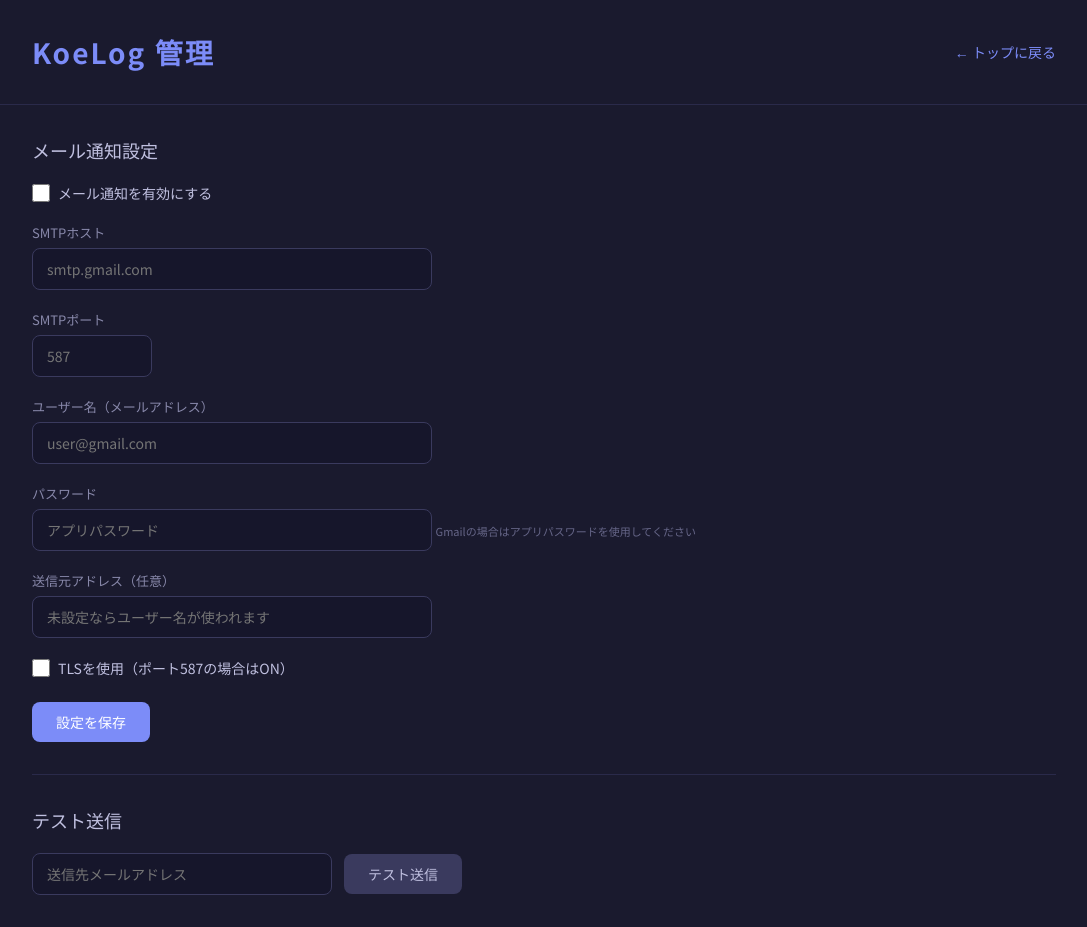
After one commit to sigmax75/koelog, a FastAPI app: template templates/admin.html in a window 1280 px wide. The commit adds this page. Shown: the whole page, without its empty margins (96-1183 px from the left). Run offline with FastAPI, Linux system fonts and the light colour scheme; the template is opened without the code that fills it, so the values that code supplies are empty.

Commit message:
feat: メール通知+管理画面+QA改善
- メール通知機能追加（完了時にSMTPで通知）
- 管理画面（/admin）でSMTP設定をブラウザから変更可能
- テストメール送信機能
- settings.jsonに設定永続化（.gitignore対象）
- 処理中ジョブの削除防止（サーバー側チェック）
- Semaphore同時実行制御（CPU保護）
- アップロードプログレスバー（XHR）
- 結果プレビューモーダル
- 処理時間表示（経過/所要）
- ファイルサイズ表示

Co-Authored-By: Claude Opus 4.6 (1M context) <noreply@anthropic.com>

```diff
--- a/app.py
+++ b/app.py
@@ -3,15 +3,51 @@
 import os
 import uuid
 import threading
+import smtplib
+from email.mime.text import MIMEText
+from email.mime.multipart import MIMEMultipart
 from datetime import datetime
 
-from fastapi import FastAPI, UploadFile, File, Request, HTTPException
+from fastapi import FastAPI, UploadFile, File, Form, Request, HTTPException
 from fastapi.responses import HTMLResponse, RedirectResponse, FileResponse, JSONResponse
 from fastapi.templating import Jinja2Templates
 
 from faster_whisper import WhisperModel
 
+import json
+
 import config
+
+# --- 設定ファイル ---
+SETTINGS_FILE = os.path.join(os.path.dirname(__file__), "settings.json")
+
+
+def load_settings():
+    """settings.jsonから設定を読み込む。なければconfig.pyのデフォルト値"""
+    defaults = {
+        "smtp_host": config.SMTP_HOST,
+        "smtp_port": config.SMTP_PORT,
+        "smtp_user": config.SMTP_USER,
+        "smtp_password": config.SMTP_PASSWORD,
+        "smtp_from": config.SMTP_FROM,
+        "smtp_use_tls": config.SMTP_USE_TLS,
+        "mail_enabled": config.MAIL_ENABLED,
+    }
+    if os.path.exists(SETTINGS_FILE):
+        try:
+            with open(SETTINGS_FILE, "r", encoding="utf-8") as f:
+                saved = json.load(f)
+            defaults.update(saved)
+        except Exception:
+            pass
+    return defaults
+
+
+def save_settings(data: dict):
+    """settings.jsonに設定を保存"""
+    with open(SETTINGS_FILE, "w", encoding="utf-8") as f:
+        json.dump(data, f, ensure_ascii=False, indent=2)
+
 
 # --- ディレクトリ作成 ---
 os.makedirs(config.UPLOAD_DIR, exist_ok=True)
@@ -39,6 +75,55 @@ def format_timestamp(seconds: float) -> str:
     m = int((seconds % 3600) // 60)
     s = int(seconds % 60)
     return f"{h:02d}:{m:02d}:{s:02d}"
+
+
+def send_notification(to_email: str, job: dict):
+    """完了通知メールを送信"""
+    settings = load_settings()
+    if not settings.get("mail_enabled") or not to_email:
+        return
+    try:
+        subject = f"[KoeLog] 文字起こし完了: {job['filename']}"
+
+        # 結果テキストの冒頭を抜粋
+        preview = ""
+        if job.get("result_path") and os.path.exists(job["result_path"]):
+            with open(job["result_path"], "r", encoding="utf-8-sig") as f:
+                all_lines = f.readlines()
+                preview = "".join(all_lines[:10])
+                if len(all_lines) > 10:
+                    preview += "\n... (以下省略)"
+
+        body = f"""文字起こしが完了しました。
+
+ファイル名: {job['filename']}
+サイズ: {job.get('file_size_mb', '?')} MB
+
+--- 結果プレビュー（冒頭10行） ---
+{preview}
+
+---
+結果のダウンロードはKoeLogの画面から行ってください。
+"""
+
+        msg = MIMEMultipart()
+        msg["Subject"] = subject
+        msg["From"] = settings.get("smtp_from") or settings.get("smtp_user")
+        msg["To"] = to_email
+        msg.attach(MIMEText(body, "plain", "utf-8"))
+
+        if settings.get("smtp_use_tls"):
+            server = smtplib.SMTP(settings["smtp_host"], settings["smtp_port"])
+            server.starttls()
+        else:
+            server = smtplib.SMTP_SSL(settings["smtp_host"], settings["smtp_port"])
+
+        server.login(settings["smtp_user"], settings["smtp_password"])
+        server.send_message(msg)
+        server.quit()
+        print(f"[KoeLog] 通知メール送信完了: {to_email}")
+    except Exception as e:
+        print(f"[KoeLog] メール送信エラー: {e}")
 
 
 def transcribe_worker(job_id: str, filepath: str):
@@ -73,6 +158,9 @@ def transcribe_worker(job_id: str, filepath: str):
         job["completed_at"] = datetime.now().strftime("%Y-%m-%d %H:%M:%S")
         job["result_path"] = result_path
 
+        # メール通知
+        send_notification(job.get("email", ""), job)
+
     except Exception as e:
         job["status"] = "failed"
         job["error"] = str(e)
@@ -94,7 +182,7 @@ async def index(request: Request):
 
 
 @app.post("/upload")
-async def upload(file: UploadFile = File(...)):
+async def upload(file: UploadFile = File(...), email: str = Form("")):
     """音声ファイルアップロード → ジョブ作成"""
     # 拡張子チェック
     _, ext = os.path.splitext(file.filename or "")
@@ -135,6 +223,7 @@ async def upload(file: UploadFile = File(...)):
         "error": None,
         "upload_path": filepath,
         "file_size_mb": round(size_mb, 1),
+        "email": email.strip(),
     }
 
     # バックグラウンドで文字起こし開始
@@ -228,3 +317,67 @@ async def delete(job_id: str):
     del jobs[job_id]
 
     return RedirectResponse(url="/", status_code=303)
+
+
+# --- 管理画面 ---
+
+@app.get("/admin", response_class=HTMLResponse)
+async def admin_page(request: Request):
+    """管理画面"""
+    settings = load_settings()
+    return templates.TemplateResponse("admin.html", {
+        "request": request,
+        "settings": settings,
+    })
+
+
+@app.post("/admin/save")
+async def admin_save(
+    smtp_host: str = Form(""),
+    smtp_port: int = Form(587),
+    smtp_user: str = Form(""),
+    smtp_password: str = Form(""),
+    smtp_from: str = Form(""),
+    smtp_use_tls: str = Form("on"),
+    mail_enabled: str = Form("off"),
+):
+    """SMTP設定を保存"""
+    data = {
+        "smtp_host": smtp_host.strip(),
+        "smtp_port": smtp_port,
+        "smtp_user": smtp_user.strip(),
+        "smtp_password": smtp_password.strip(),
+        "smtp_from": smtp_from.strip(),
+        "smtp_use_tls": smtp_use_tls == "on",
+        "mail_enabled": mail_enabled == "on",
+    }
+    save_settings(data)
+    return JSONResponse(content={"status": "ok"})
+
+
+@app.post("/admin/test")
+async def admin_test(test_email: str = Form("")):
+    """テストメール送信"""
+    if not test_email.strip():
+        return JSONResponse(content={"status": "error", "message": "メールアドレスを入力してください"})
+    settings = load_settings()
+    if not settings.get("mail_enabled"):
+        return JSONResponse(content={"status": "error", "message": "メール通知が無効です。先に設定を保存して有効にしてください"})
+    try:
+        msg = MIMEMultipart()
+        msg["Subject"] = "[KoeLog] テストメール"
+        msg["From"] = settings.get("smtp_from") or settings.get("smtp_user")
+        msg["To"] = test_email.strip()
+        msg.attach(MIMEText("KoeLogのメール通知テストです。\nこのメールが届いていれば設定は正しく完了しています。", "plain", "utf-8"))
+
+        if settings.get("smtp_use_tls"):
+            server = smtplib.SMTP(settings["smtp_host"], settings["smtp_port"])
+            server.starttls()
+        else:
+            server = smtplib.SMTP_SSL(settings["smtp_host"], settings["smtp_port"])
+        server.login(settings["smtp_user"], settings["smtp_password"])
+        server.send_message(msg)
+        server.quit()
+        return JSONResponse(content={"status": "ok", "message": "テストメールを送信しました"})
+    except Exception as e:
+        return JSONResponse(content={"status": "error", "message": f"送信失敗: {str(e)}"})
--- /dev/null
+++ b/templates/admin.html
@@ -0,0 +1,189 @@
+<!DOCTYPE html>
+<html lang="ja">
+<head>
+    <meta charset="UTF-8">
+    <meta name="viewport" content="width=device-width, initial-scale=1.0">
+    <title>KoeLog 管理</title>
+    <link rel="preconnect" href="https://fonts.googleapis.com">
+    <link href="https://fonts.googleapis.com/css2?family=Noto+Sans+JP:wght@400;500;700&display=swap" rel="stylesheet">
+    <style>
+        * { margin: 0; padding: 0; box-sizing: border-box; }
+        body { font-family: "Noto Sans JP", sans-serif; background: #1a1a2e; color: #e0e0e0; min-height: 100vh; }
+        header { padding: 32px 10%; border-bottom: 1px solid #2a2a4a; display: flex; justify-content: space-between; align-items: center; flex-wrap: wrap; gap: 12px; }
+        header h1 { font-size: 28px; font-weight: 700; color: #7c8cf8; letter-spacing: 2px; }
+        .back-link { color: #7c8cf8; text-decoration: none; font-size: 14px; }
+        .back-link:hover { opacity: 0.7; }
+        .container { padding: 32px 10%; }
+
+        .section-title { font-size: 18px; font-weight: 500; color: #c0c0e0; margin-bottom: 20px; }
+
+        .form-group { margin-bottom: 20px; }
+        .form-label { font-size: 13px; color: #8888aa; display: block; margin-bottom: 6px; }
+        .form-input { width: 100%; max-width: 400px; padding: 10px 14px; background: #16162b; border: 1px solid #3a3a5e; border-radius: 8px; color: #e0e0e0; font-family: "Noto Sans JP", sans-serif; font-size: 14px; }
+        .form-input:focus { outline: none; border-color: #7c8cf8; }
+        .form-hint { font-size: 11px; color: #666688; margin-top: 4px; }
+
+        .port-input { max-width: 120px; }
+
+        .checkbox-group { display: flex; align-items: center; gap: 8px; }
+        .checkbox-group input[type="checkbox"] { accent-color: #7c8cf8; width: 18px; height: 18px; }
+        .checkbox-label { font-size: 14px; color: #c0c0e0; }
+
+        .btn { display: inline-block; padding: 10px 24px; border: none; border-radius: 8px; font-family: "Noto Sans JP", sans-serif; font-size: 14px; font-weight: 500; cursor: pointer; transition: background 0.2s; }
+        .btn-primary { background: #7c8cf8; color: #fff; }
+        .btn-primary:hover { background: #6a7ae6; }
+        .btn-secondary { background: #3a3a5e; color: #c0c0e0; }
+        .btn-secondary:hover { background: #4a4a6e; }
+        .btn:disabled { opacity: 0.4; cursor: not-allowed; }
+
+        .actions-row { display: flex; gap: 12px; margin-top: 24px; flex-wrap: wrap; align-items: center; }
+
+        .message { margin-top: 12px; padding: 10px 16px; border-radius: 8px; font-size: 14px; }
+        .message-success { background: #1e4e3a; color: #6ee0a8; }
+        .message-error { background: #4e1e1e; color: #ff6e6e; }
+        .hidden-element { display: none !important; }
+
+        .divider { border: none; border-top: 1px solid #2a2a4a; margin: 32px 0; }
+
+        .test-area { margin-top: 8px; }
+        .test-row { display: flex; gap: 12px; align-items: center; flex-wrap: wrap; }
+        .test-row .form-input { max-width: 300px; }
+
+        @media (max-width: 768px) {
+            header { padding: 24px 5%; }
+            .container { padding: 24px 5%; }
+        }
+    </style>
+</head>
+<body>
+    <header>
+        <h1>KoeLog 管理</h1>
+        <a href="/" class="back-link">← トップに戻る</a>
+    </header>
+    <div class="container">
+        <h2 class="section-title">メール通知設定</h2>
+
+        <form id="settings-form">
+            <div class="form-group">
+                <div class="checkbox-group">
+                    <input type="checkbox" id="mail-enabled" name="mail_enabled" {% if settings.mail_enabled %}checked{% endif %}>
+                    <label for="mail-enabled" class="checkbox-label">メール通知を有効にする</label>
+                </div>
+            </div>
+
+            <div class="form-group">
+                <label class="form-label" for="smtp-host">SMTPホスト</label>
+                <input type="text" id="smtp-host" name="smtp_host" class="form-input" placeholder="smtp.gmail.com" value="{{ settings.smtp_host }}">
+            </div>
+
+            <div class="form-group">
+                <label class="form-label" for="smtp-port">SMTPポート</label>
+                <input type="number" id="smtp-port" name="smtp_port" class="form-input port-input" placeholder="587" value="{{ settings.smtp_port }}">
+            </div>
+
+            <div class="form-group">
+                <label class="form-label" for="smtp-user">ユーザー名（メールアドレス）</label>
+                <input type="text" id="smtp-user" name="smtp_user" class="form-input" placeholder="user@gmail.com" value="{{ settings.smtp_user }}">
+            </div>
+
+            <div class="form-group">
+                <label class="form-label" for="smtp-password">パスワード</label>
+                <input type="password" id="smtp-password" name="smtp_password" class="form-input" placeholder="アプリパスワード" value="{{ settings.smtp_password }}">
+                <span class="form-hint">Gmailの場合はアプリパスワードを使用してください</span>
+            </div>
+
+            <div class="form-group">
+                <label class="form-label" for="smtp-from">送信元アドレス（任意）</label>
+                <input type="text" id="smtp-from" name="smtp_from" class="form-input" placeholder="未設定ならユーザー名が使われます" value="{{ settings.smtp_from }}">
+            </div>
+
+            <div class="form-group">
+                <div class="checkbox-group">
+                    <input type="checkbox" id="smtp-use-tls" name="smtp_use_tls" {% if settings.smtp_use_tls %}checked{% endif %}>
+                    <label for="smtp-use-tls" class="checkbox-label">TLSを使用（ポート587の場合はON）</label>
+                </div>
+            </div>
+
+            <div class="actions-row">
+                <button type="submit" class="btn btn-primary">設定を保存</button>
+            </div>
+            <div id="save-message" class="hidden-element"></div>
+        </form>
+
+        <hr class="divider">
+
+        <h2 class="section-title">テスト送信</h2>
+        <div class="test-area">
+            <div class="test-row">
+                <input type="email" id="test-email" class="form-input" placeholder="送信先メールアドレス">
+                <button id="test-btn" class="btn btn-secondary">テスト送信</button>
+            </div>
+            <div id="test-message" class="hidden-element"></div>
+        </div>
+    </div>
+
+    <script>
+        document.getElementById('settings-form').addEventListener('submit', function(e) {
+            e.preventDefault();
+            var formData = new FormData(this);
+            if (!document.getElementById('mail-enabled').checked) formData.set('mail_enabled', 'off');
+            else formData.set('mail_enabled', 'on');
+            if (!document.getElementById('smtp-use-tls').checked) formData.set('smtp_use_tls', 'off');
+            else formData.set('smtp_use_tls', 'on');
+
+            fetch('/admin/save', { method: 'POST', body: formData })
+                .then(function(r) { return r.json(); })
+                .then(function(data) {
+                    var msg = document.getElementById('save-message');
+                    msg.classList.remove('hidden-element', 'message-success', 'message-error');
+                    if (data.status === 'ok') {
+                        msg.className = 'message message-success';
+                        msg.textContent = '設定を保存しました';
+                    } else {
+                        msg.className = 'message message-error';
+                        msg.textContent = data.message || '保存に失敗しました';
+                    }
+                })
+                .catch(function() {
+                    var msg = document.getElementById('save-message');
+                    msg.classList.remove('hidden-element');
+                    msg.className = 'message message-error';
+                    msg.textContent = '通信エラーが発生しました';
+                });
+        });
+
+        document.getElementById('test-btn').addEventListener('click', function() {
+            var email = document.getElementById('test-email').value.trim();
+            if (!email) { alert('送信先メールアドレスを入力してください'); return; }
+            var btn = this;
+            btn.disabled = true;
+            btn.textContent = '送信中...';
+            var formData = new FormData();
+            formData.append('test_email', email);
+
+            fetch('/admin/test', { method: 'POST', body: formData })
+                .then(function(r) { return r.json(); })
+                .then(function(data) {
+                    var msg = document.getElementById('test-message');
+                    msg.classList.remove('hidden-element', 'message-success', 'message-error');
+                    if (data.status === 'ok') {
+                        msg.className = 'message message-success';
+                    } else {
+                        msg.className = 'message message-error';
+                    }
+                    msg.textContent = data.message;
+                    btn.disabled = false;
+                    btn.textContent = 'テスト送信';
+                })
+                .catch(function() {
+                    var msg = document.getElementById('test-message');
+                    msg.classList.remove('hidden-element');
+                    msg.className = 'message message-error';
+                    msg.textContent = '通信エラーが発生しました';
+                    btn.disabled = false;
+                    btn.textContent = 'テスト送信';
+                });
+        });
+    </script>
+</body>
+</html>
```
Also changed, not shown: config.py (+9 -0 lines), templates/index.html (+63 -2 lines), 1 other file.
